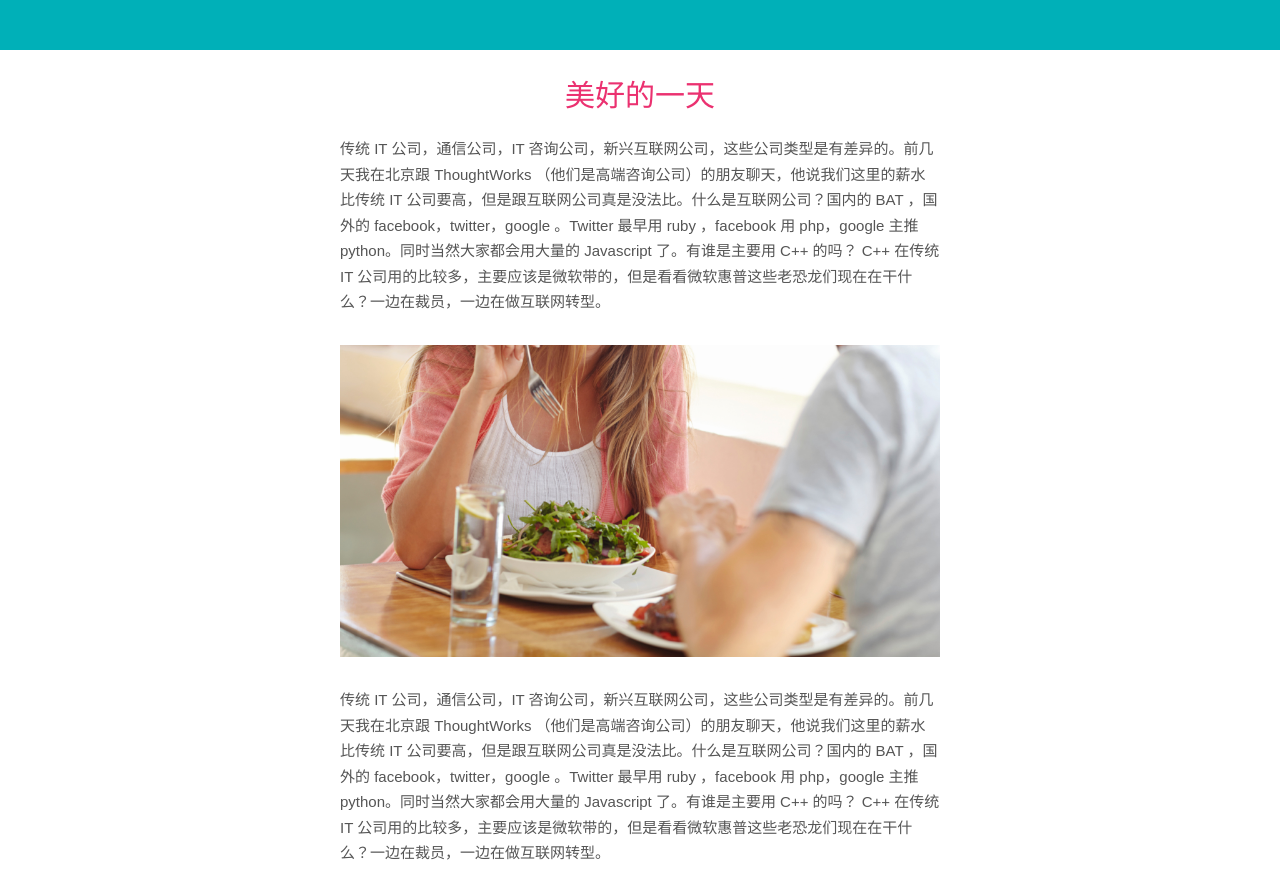
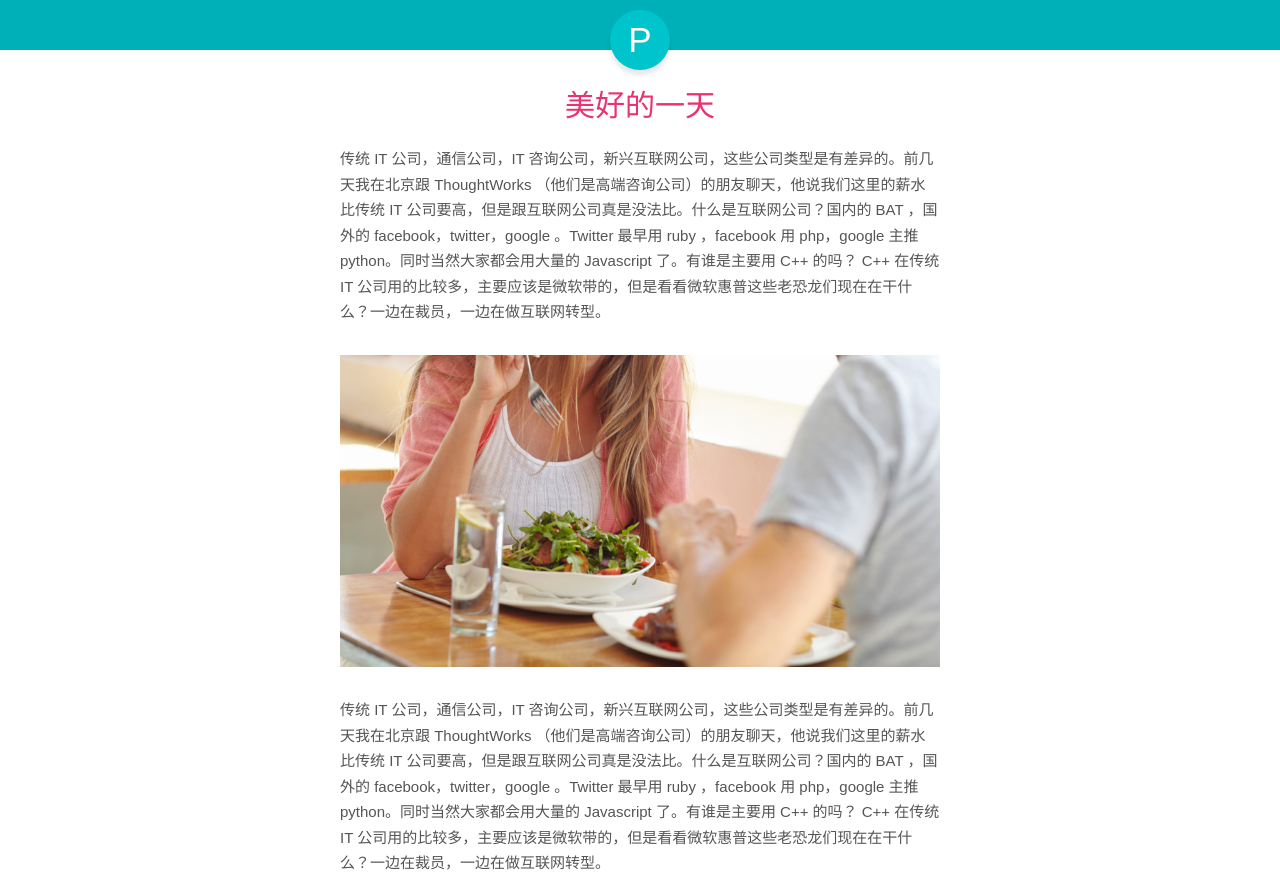
Before and after one commit to qqpeter/qqpeter.github.io, a plain HTML site: page index.html in a window 1280 px wide. Shown: the top 879 px of the page. Drawn offline with Linux system fonts and the light colour scheme.

Commit message:
position-fixed done

```diff
--- a/index.html
+++ b/index.html
@@ -5,7 +5,9 @@
   <meta charset="UTF-8" />
 </head>
 <body>
-  <div class="header"></div>
+  <div class="header">
+    <a href="/" class="logo">P</a>
+  </div>
   <div class="blog-wrapper clearfix">
     <h1 class="post-title">美好的一天</h1>
     <p>
--- a/main.css
+++ b/main.css
@@ -11,6 +11,10 @@ body {
 
 img {
   border: none;
+}
+
+a {
+  text-decoration: none;
 }
 
 .clearfix:before,
@@ -28,7 +32,7 @@ img {
 
 
 
-
+/* layout.css */
 
 .header {
   position: fixed;
@@ -39,13 +43,37 @@ img {
   height: 50px;
 }
 
+.header .logo {
+  display: block;
+  width: 60px;
+  height: 60px;
+  border-radius: 50%;
+
+  /* 居中 */
+  position: fixed;
+  left: 50%;
+  margin-left: -30px;
+  top: 10px;
+
+  /* 字体居中 */
+  color: #fff;
+  font-size: 35px;
+  line-height: 60px;
+  text-align: center;
+
+  /* 颜色样式 */
+  background: #00c4cc;
+  box-shadow: 0 5px 5px rgba(0,0,0,.1);
+}
+
 
 
 /* blog.css */
 
 .blog-wrapper {
   width: 660px;
-  margin: 30px auto;
+  margin: 0 auto;
+  margin-top: 40px;
   padding: 30px;
 }
 
```
